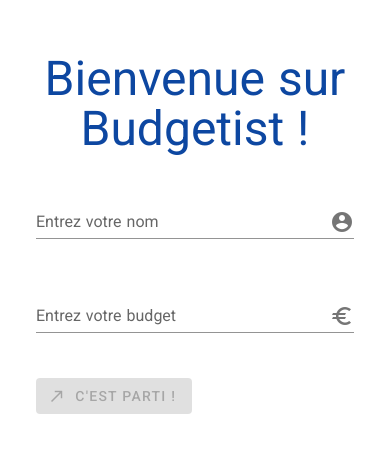
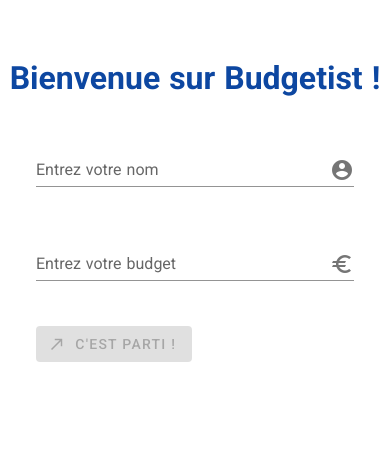
Before and after one commit to STM3900/Budgetist, a Nuxt app: page / in a window 390 px wide. Shown: the part 192-644 px from the top of the page. Built offline with nearby package versions, Linux system fonts and the light colour scheme.

Commit message:
tentative de responsive

```diff
--- a/pages/index.vue
+++ b/pages/index.vue
@@ -1,7 +1,7 @@
 <template>
   <v-main>
     <v-img :src="require('@/assets/budget.jpg')"></v-img>
-    <h1 class="display-2 text-center mt-5  blue--text text--darken-4">{{titre}}</h1>
+    <h1 class="text-xs-h4 text-md-h3 text-center mt-5  blue--text text--darken-4">{{titre}}</h1>
     <v-fade-transition leave-absolute>
       <Creationprofil v-if="firstTime" />
       <Buttons v-else v-on:reset="reset" />
```
